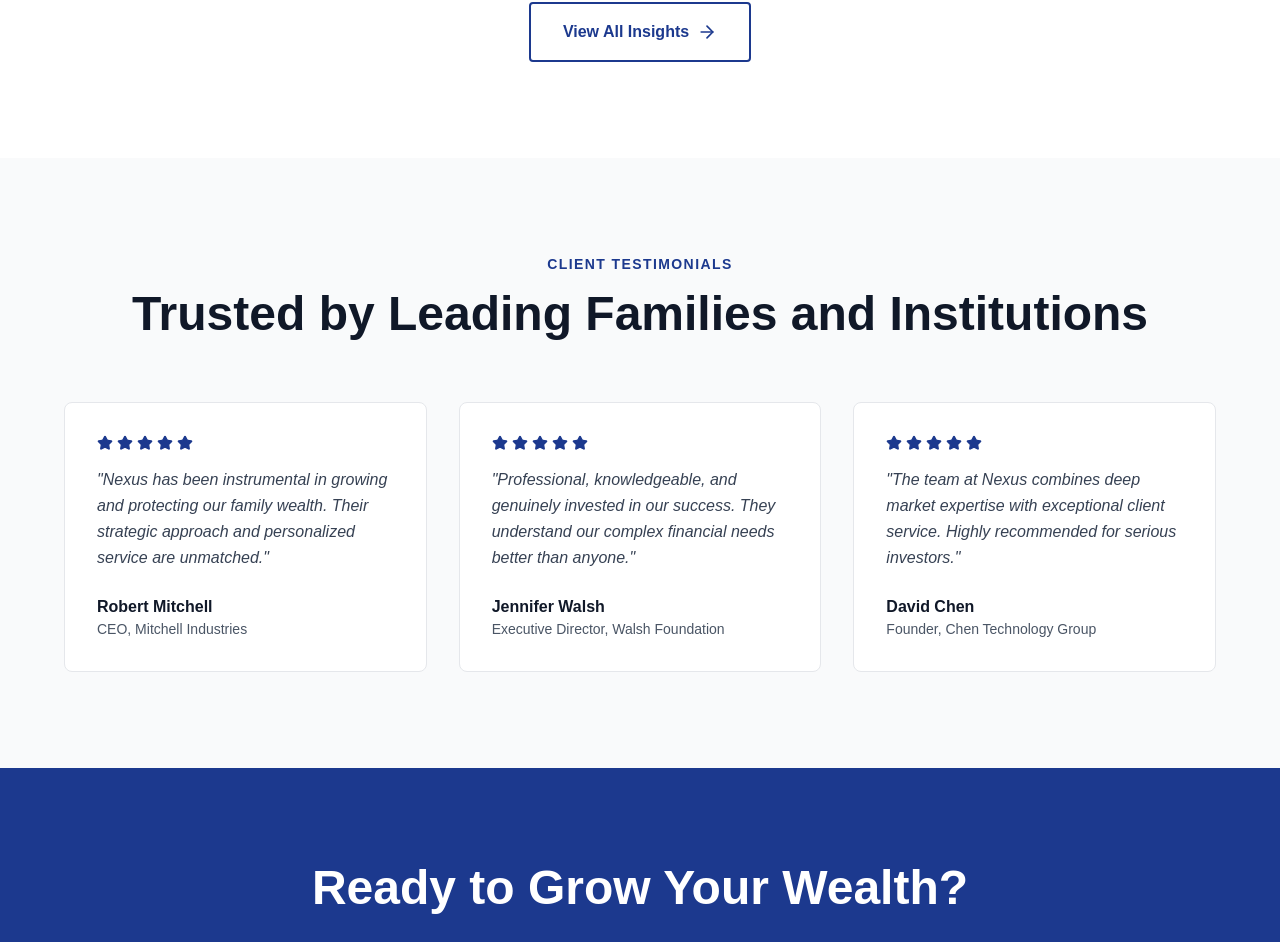
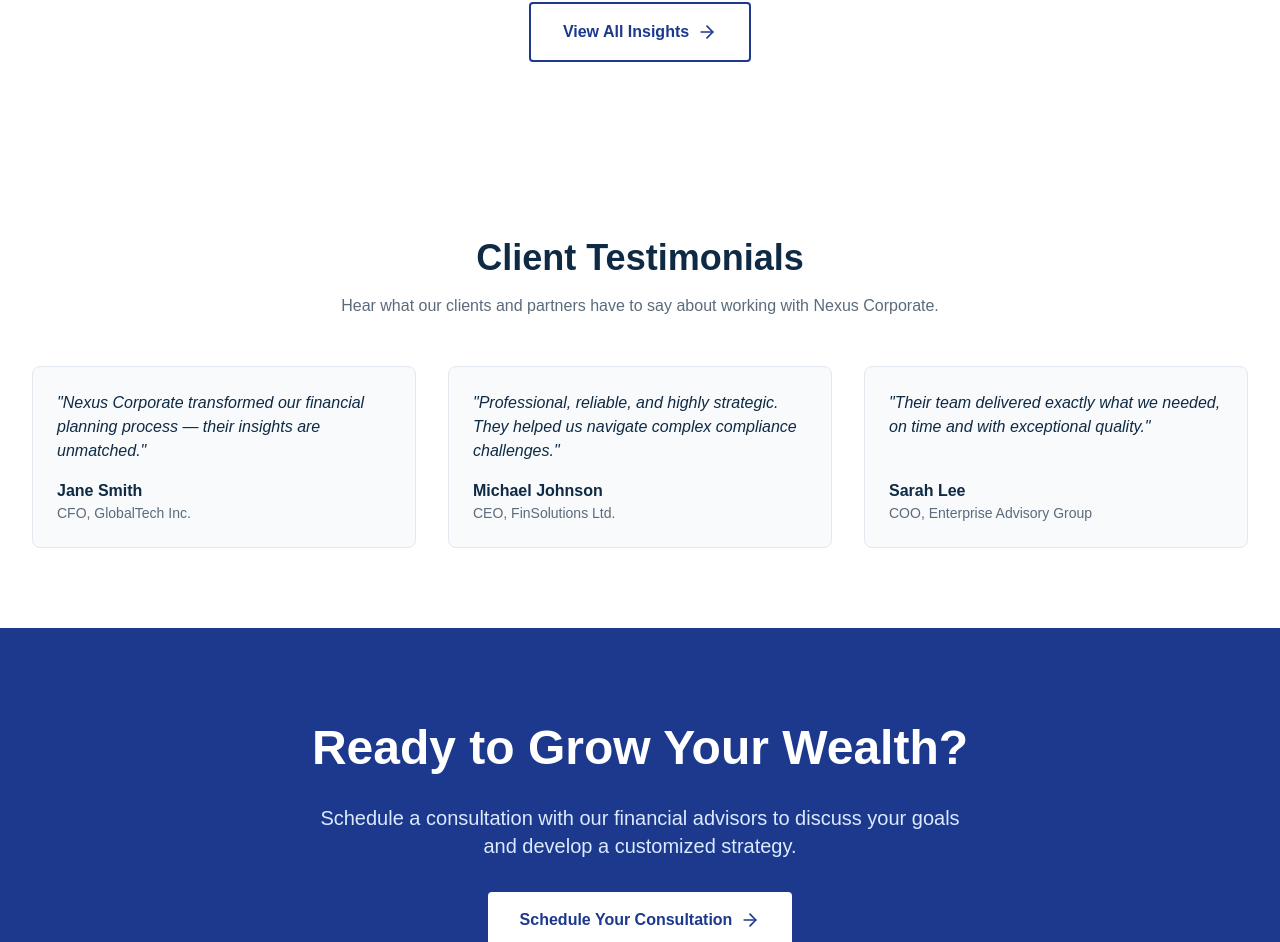
Before and after one commit to primyst/nexus, a Next.js app in the folder my-app/: page / in a window 1280 px wide. Shown: the part 2168-3110 px from the top of the page. Built offline with nearby package versions, Linux system fonts and the light colour scheme.

Commit message:
Update Testimonials.tsx

```diff
--- a/my-app/components/Testimonials.tsx
+++ b/my-app/components/Testimonials.tsx
@@ -1,70 +1,55 @@
-'use client';
+import React from 'react';
 
-import { Star } from 'lucide-react';
-import { useEffect, useState } from 'react';
+interface Testimonial {
+  quote: string;
+  name: string;
+  role: string;
+}
 
-const testimonials = [
+const testimonials: Testimonial[] = [
   {
-    name: 'Robert Mitchell',
-    role: 'CEO, Mitchell Industries',
-    content: 'Nexus has been instrumental in growing and protecting our family wealth. Their strategic approach and personalized service are unmatched.',
-    rating: 5,
+    quote:
+      'Nexus Corporate transformed our financial planning process — their insights are unmatched.',
+    name: 'Jane Smith',
+    role: 'CFO, GlobalTech Inc.',
   },
   {
-    name: 'Jennifer Walsh',
-    role: 'Executive Director, Walsh Foundation',
-    content: 'Professional, knowledgeable, and genuinely invested in our success. They understand our complex financial needs better than anyone.',
-    rating: 5,
+    quote:
+      'Professional, reliable, and highly strategic. They helped us navigate complex compliance challenges.',
+    name: 'Michael Johnson',
+    role: 'CEO, FinSolutions Ltd.',
   },
   {
-    name: 'David Chen',
-    role: 'Founder, Chen Technology Group',
-    content: 'The team at Nexus combines deep market expertise with exceptional client service. Highly recommended for serious investors.',
-    rating: 5,
+    quote:
+      'Their team delivered exactly what we needed, on time and with exceptional quality.',
+    name: 'Sarah Lee',
+    role: 'COO, Enterprise Advisory Group',
   },
 ];
 
-export default function Testimonials() {
-  const [isVisible, setIsVisible] = useState(false);
-
-  useEffect(() => {
-    setIsVisible(true);
-  }, []);
-
+const Testimonials: React.FC = () => {
   return (
-    <section className="py-24 px-6 bg-gray-50">
-      <div className="max-w-6xl mx-auto">
-        <div className="text-center mb-16 space-y-4">
-          <p className="text-blue-900 font-semibold text-sm tracking-widest uppercase">
-            Client Testimonials
+    <section className="py-20 bg-white">
+      <div className="mx-auto max-w-7xl px-4 sm:px-6 lg:px-8">
+        {/* Header */}
+        <div className="text-center mb-12 animate-fade-in">
+          <h2 className="text-3xl font-semibold text-[#0F2A44] sm:text-4xl">Client Testimonials</h2>
+          <p className="mt-4 max-w-2xl mx-auto text-[#5B6B7C]">
+            Hear what our clients and partners have to say about working with Nexus Corporate.
           </p>
-          <h2 className="text-4xl md:text-5xl font-bold text-gray-900">
-            Trusted by Leading Families and Institutions
-          </h2>
         </div>
 
-        <div className="grid md:grid-cols-3 gap-8">
-          {testimonials.map((testimonial, index) => (
+        {/* Testimonials Grid */}
+        <div className="grid gap-8 sm:grid-cols-1 md:grid-cols-3">
+          {testimonials.map((testimonial, idx) => (
             <div
-              key={index}
-              className={`stagger-item p-8 rounded-lg bg-white border border-gray-200 hover-lift ${
-                isVisible ? 'animate-fade-in-up' : 'opacity-0'
-              }`}
-              style={{ animationDelay: `${index * 0.1}s` }}
+              key={idx}
+              className="flex flex-col justify-between rounded-lg border border-[#E2E8F0] bg-[#F8FAFC] p-6 animate-fade-in transition hover:shadow-lg"
             >
-              <div className="flex gap-1 mb-4">
-                {[...Array(testimonial.rating)].map((_, i) => (
-                  <Star key={i} size={16} className="fill-blue-900 text-blue-900" />
-                ))}
-              </div>
-
-              <p className="text-gray-700 mb-6 leading-relaxed italic">
-                "{testimonial.content}"
-              </p>
-
+              <p className="mb-4 text-[#0F2A44] italic">"{testimonial.quote}"</p>
               <div>
-                <p className="font-bold text-gray-900">{testimonial.name}</p>
-                <p className="text-sm text-gray-600">{testimonial.role}</p>
+                <p className="font-semibold text-[#0F2A44]">{testimonial.name}</p>
+                <p className="text-[#5B6B7C] text-sm">{testimonial.role}</p>
               </div>
             </div>
           ))}
@@ -72,4 +57,6 @@ export default function Testimonials() {
       </div>
     </section>
   );
-}
+};
+
+export default Testimonials;
```
